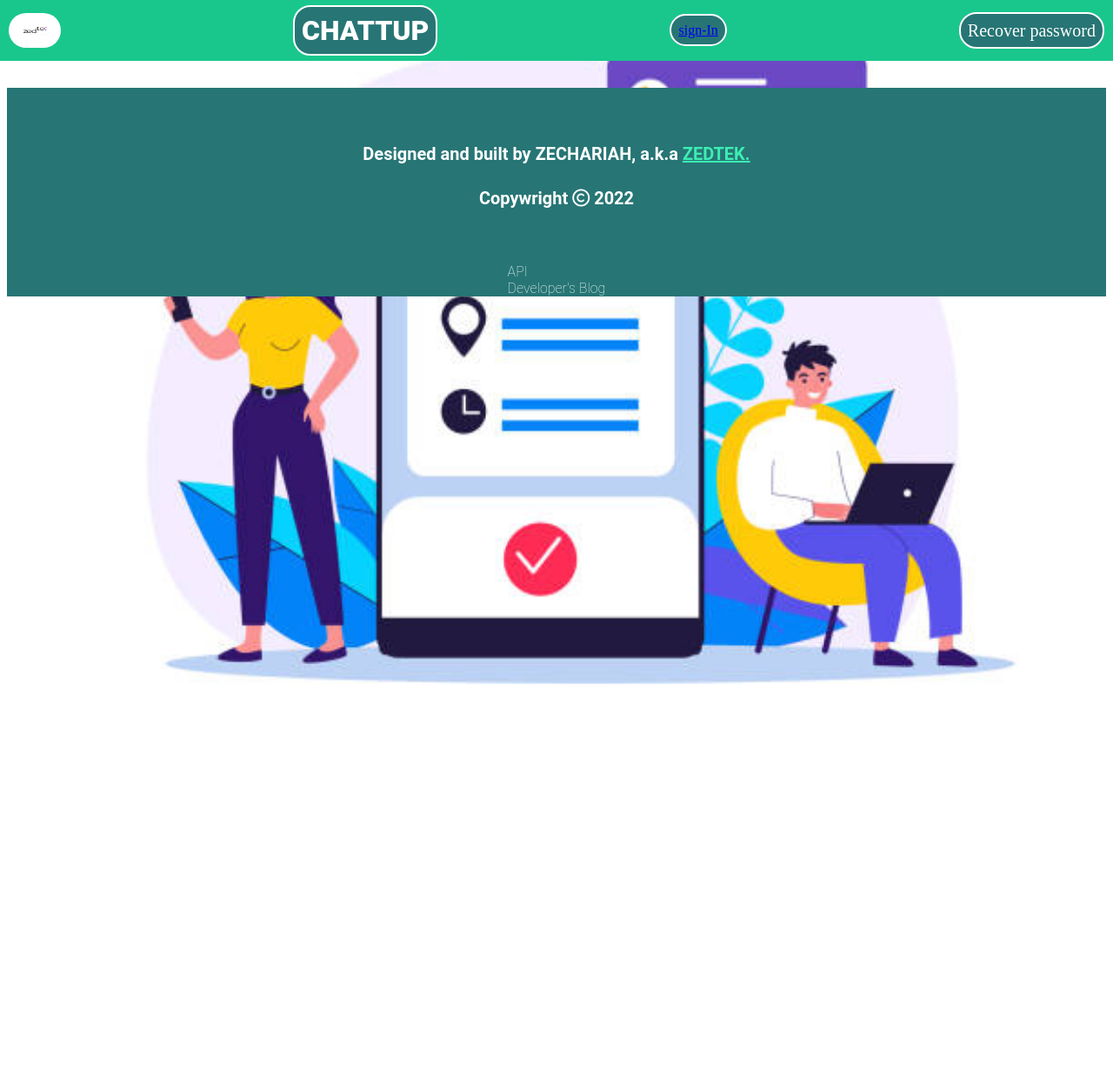
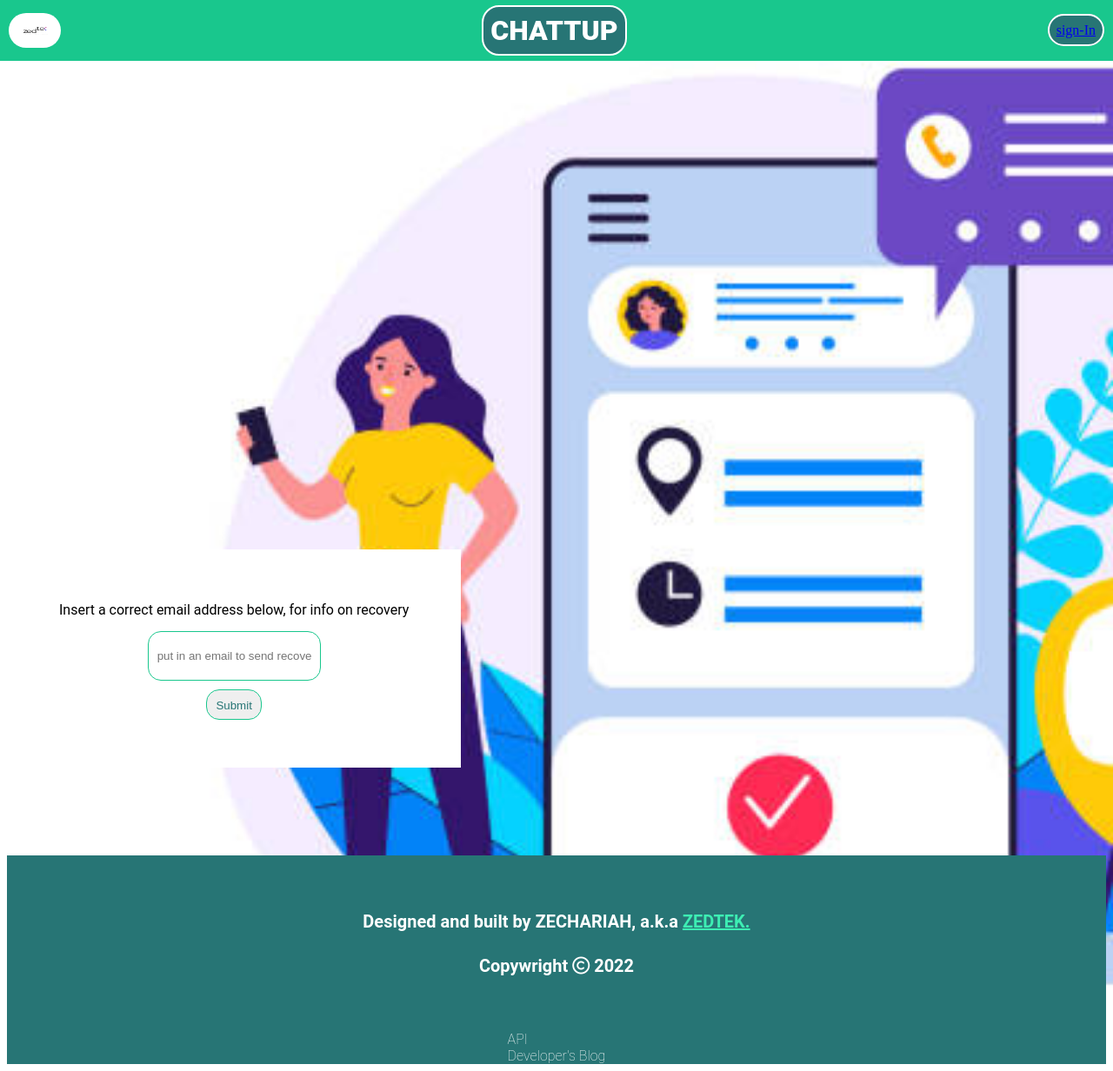
Before and after one commit to Zedtek-me/ChatApp_With_DjangoChannels, a Django app: page /recovery/ in a window 1280 px wide. Shown: the whole page at 87% size. Before the commit the page ends 787 px from the top, so only its background shows below. Run offline with Django 3.2, Linux system fonts and the light colour scheme; some libraries are stand-ins or nearby versions.

Commit message:
worked slighly on password recovery page; touched up on some css also.

```diff
--- a/chat/chatapp/static/frontend/css/index.css
+++ b/chat/chatapp/static/frontend/css/index.css
@@ -122,6 +122,44 @@
     width: 800px;
 }
 
+/* forgot password style */
+.forgot-pass-cont{
+    display: flex;
+    flex-direction: column;
+    justify-content: center;
+    align-items: center;
+    background-color: white;
+    width: fit-content;
+    height: fit-content;
+    padding:50px;
+    margin-top:50%;
+    text-align: center;
+    font-family: roboto;
+}
+
+/* container holding recovery form */
+.forgot-pass-cont>*{
+    margin: 10px;
+}
+
+/* recoery form itself */
+.recovery-form{
+    display: flex;
+    flex-direction: column;
+    place-items: center center;
+    margin: auto;
+    align-self: center;
+}
+/* styling all within the recovery form, including when it's focused */
+.recovery-form>*, .recovery-form>input:focus{
+    margin:5px;
+    height: 35px;
+    border-radius: 15px;
+    border: solid 1px rgb(25, 199, 141);
+    padding: 10px;
+    text-align: center;
+    color: rgb(39, 117, 117);
+}
 /* media queries */
 
 @media only screen and (max-width:715px){
--- a/chat/chatapp/templates/frontend/forgot_pass.html
+++ b/chat/chatapp/templates/frontend/forgot_pass.html
@@ -2,6 +2,22 @@
 {%block title%}
 Recovery
 {%endblock%}
-{%block recovery%}
-Recover password
+{%block recov-info%}
 {%endblock%}
+
+<!-- body here -->
+{%block body%}
+    <div class="forgot-pass-cont">
+        {%if msgs%}
+            {%for msg in msgs%}
+                <div class="{%if msg.tags%}{{msg.tags}}{%endif%}">recovery info has been sent to <strong>{{msg}}!</strong></div>
+            {%endfor%}
+        {%endif%}
+        <p class="recov-guide">Insert a correct email address below, for info on recovery</p>
+        <form action="{%url 'recov-info'%}" method="post" class="recovery-form">
+            {%csrf_token%}
+            <input type="email" name="recovery-email" placeholder="put in an email to send recovery info..." inputmode="email" required>
+            <input type="submit" name="submit" value="Submit">
+        </form>
+    </div>
+{%endblock%}
--- a/chat/chatapp/templates/frontend/home_header.html
+++ b/chat/chatapp/templates/frontend/home_header.html
@@ -5,6 +5,6 @@
     <img src="../../static/frontend/img/ZEDTEK.png" alt="logo" class="logo" style='height:40px; width:60px; border-radius:20px; background-color: white;'>
     <h1 class="chattie">CHATTUP</h1>
     {%block signin%}<nav class="sign-in"><a href='/chat' id="sign-in" style='background-color: rgb(39, 117, 117);border:2px solid white; border-radius: 20px;padding:8px;'>sign-In</a></nav>{%endblock%}
-    <nav class="forgot-pass"><a href="/chat/recovery" id="forgot-pass" style='background-color: rgb(39, 117, 117);border:2px solid white; border-radius: 20px;padding:8px;color:white;text-decoration: none;font-family: dreamy;font-size:20px;'>{%block recovery%}Forgot Pasword{%endblock%}</a></nav>
+    {%block recov-info%}<nav class="forgot-pass"><a href="/chat/recovery" id="forgot-pass" style='background-color: rgb(39, 117, 117);border:2px solid white; border-radius: 20px;padding:8px;color:white;text-decoration: none;font-family: dreamy;font-size:20px;'>{%block recovery%}Forgot Pasword{%endblock%}</a></nav>{%endblock%}
 </header>
 {%endblock%}
--- a/chat/chatapp/urls.py
+++ b/chat/chatapp/urls.py
@@ -18,7 +18,8 @@
               # path('post-img/', views.post_img, name=' posting image'),
               path('uploaded/', views.uploaded, name='my uploaded images'),
               path('settings/', views.settings, name='settings'),
-              path('remove_post/', views.remove_post, name='remove_post')
+              path('remove_post/', views.remove_post, name='remove_post'),
+              path('recov-info/', views.recover_pass, name='recov-info')
             ]
 
 if settings.DEBUG:
--- a/chat/chatapp/views.py
+++ b/chat/chatapp/views.py
@@ -1,3 +1,4 @@
+from multiprocessing import context
 from django.shortcuts import render, redirect
 from .models import UserProfile, UploadedImage, Post, Messages
 from django.contrib import messages
@@ -6,6 +7,7 @@
 from django.contrib.auth.models import User
 from django.db import IntegrityError
 import os
+from django.core.mail import send_mail
 
 
 def index(request):
@@ -122,8 +124,9 @@
 
 # for passwords forgotten
 def forgot_pass(request):
+    msg= messages.get_messages(request)
     user= request.user
-    return render(request, 'forgot_pass.html', {'user':user})
+    return render(request, 'forgot_pass.html', {'user':user, 'msgs': msg})
 
 
 # Seeing user uploaded images
@@ -261,3 +264,13 @@
     Post.objects.get(id=postId).delete()
     messages.info(request, 'post successfully removed.')
     return redirect('/profile/')
+
+
+def recover_pass(request):
+    # msg= messages.get_messages()
+    # context={'msgs': msg}
+    if request.method== 'POST':
+        email=request.POST.get('recovery-email')
+        # send eamil accordingly, after setting up the smtp server
+        messages.info(request, str(email))
+        return redirect('recovery')
```
Also changed, not shown: chat/db.sqlite3.
